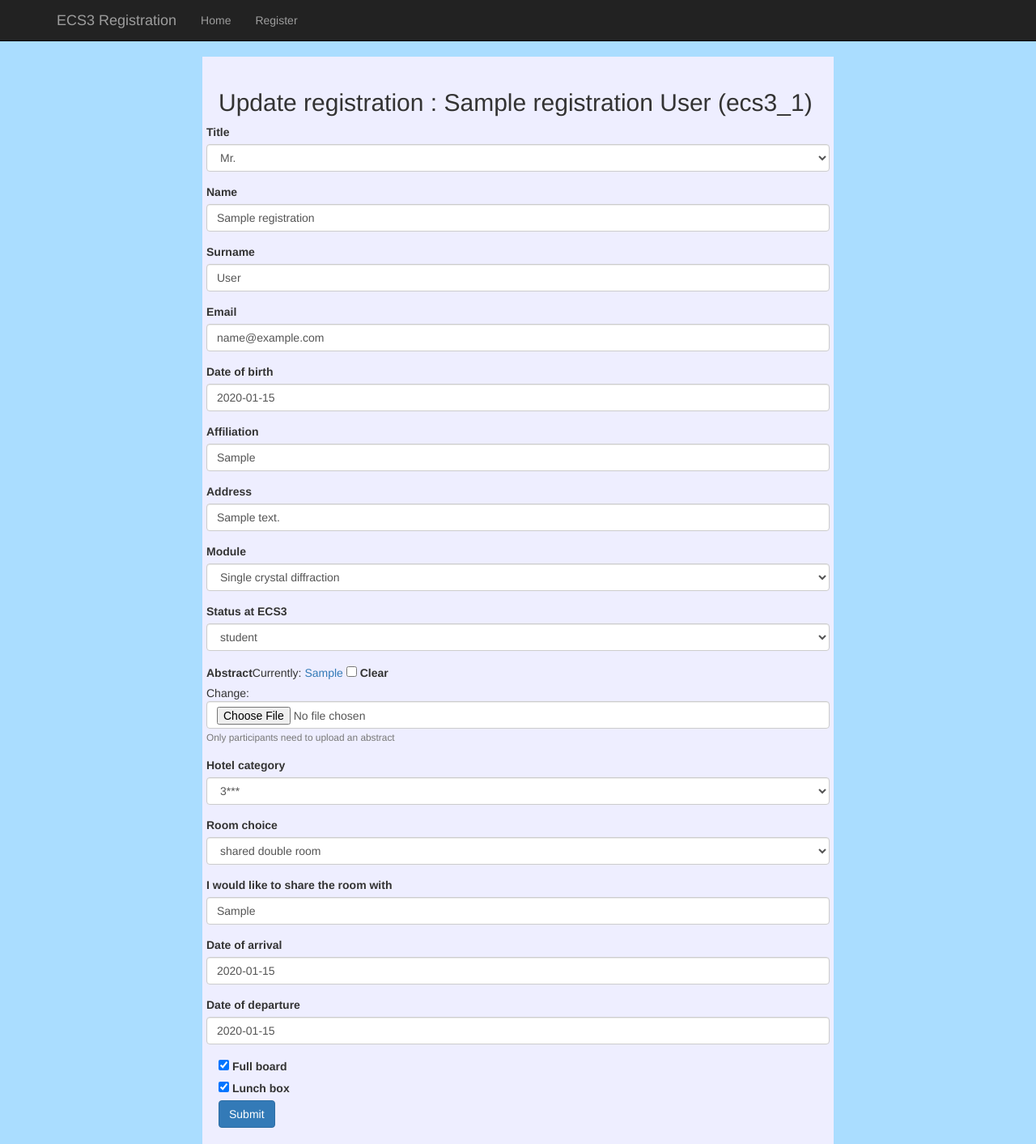
After one commit to zoranstefanic/ecs3, a Django app: page /registration/update/1 in a window 1280 px wide. The commit adds this page. Shown: the whole page at 81% size. Run offline with Django 3.2, Linux system fonts and the light colour scheme; tables that the repository leaves empty hold one stand-in row (values such as "Sample post"); parts of the project's set-up code (start-up, migrations or seed data) failed here and were passed over; some libraries are stand-ins or nearby versions.

```diff
--- a/registrations/models.py
+++ b/registrations/models.py
@@ -1,16 +1,18 @@
-from random import randint
+from random import choice
 from django.db import models
 
 MODULECHOICES = ((1, 'Single crystal diffraction'),
                  (2, 'Powder diffraction'))
 
-STATUSCHOICES = ((1, 'participant'),
+STATUSCHOICES = ((1, 'student'),
                  (2, 'lecturer'),
-                 (3, 'accompanying person'))
+                 (3, 'accompanying person'),
+                 (4, 'organizer'))
 
 TITLECHOICES = ((1, 'Mr.'),
                  (2, 'Ms.'),
-                 (3, 'Dr.'))
+                 (3, 'Dr.'),
+                 (4, 'Prof.'))
 
 HOTELCHOICES = ((1, '3***'),
                  (2, '4****'),
@@ -20,8 +22,10 @@ ROOMCHOICES = ((1, 'shared double room'),
                  )
 
 def generate_code():
-    i = randint(1,999)
-    return i
+    "This has to insure to pick a unique number from remaining"
+    taken_codes = set(Registration.objects.values_list('code',flat=True))
+    available_codes = set(range(1,999)) - taken_codes
+    return choice(list(available_codes))
 
 class Registration(models.Model):
     "Stores registration and payment information"
@@ -51,9 +55,9 @@ class Registration(models.Model):
     full_board  = models.BooleanField(default=False, help_text="")
     lunch_box   = models.BooleanField(default=False)
 
-    accepted = models.BooleanField(default=False,editable=False)
+    accepted = models.BooleanField(default=False, editable=False)
     created = models.DateTimeField(auto_now_add=True,editable=False)
-    paid = models.BooleanField(default=False,editable=False)
+    paid = models.BooleanField(default=False, editable=False)
     code = models.PositiveSmallIntegerField(editable=False, default = generate_code)
 
     def __unicode__(self):
--- /dev/null
+++ b/registrations/templates/registration_update.html
@@ -0,0 +1,21 @@
+{%extends "base.html"%}
+{% load bootstrap3 %}
+{% block 'content' %}
+        <div class="row">
+            <div class="col-lg-8 col-md-offset-2" style="background:#eef;padding:20px;">
+            <h2>
+              Update registration : {{ object }} (ecs3_{{ object.code }})
+            </h2>
+                <form action="" method="post" enctype="multipart/form-data" class="form-horizontal" role="form">
+                  {% csrf_token %}
+                  {% bootstrap_form form %}
+                  {% buttons %}
+                    <button type="submit" class="btn btn-primary">
+                      {% bootstrap_icon "star" %} Submit
+                    </button>
+                  {% endbuttons %}
+                </form>
+
+            </div>
+        </div>
+{% endblock %}
--- a/registrations/urls.py
+++ b/registrations/urls.py
@@ -4,6 +4,9 @@ from . import views
 urlpatterns = [
     url(r'home/$', views.home, name='home'),
     url(r'form/$', views.RegistrationCreate.as_view(), name='registration_form'),
+    url(r'update/(?P<pk>\d+)$', views.RegistrationUpdate.as_view(), name='registration_update'),
+    url(r'accept/(?P<pk>\d+)$', views.registration_accept, name='registration_accept'),
+    url(r'accepted/(?P<pk>\d+)$', views.registration_accepted, name='registration_accepted'),
     url(r'list/$', views.RegistrationList.as_view(), name='registration_list'),
     url(r'thanks/$', views.thanks, name='thanks')
 ]
--- a/registrations/views.py
+++ b/registrations/views.py
@@ -1,5 +1,5 @@
-from django.shortcuts import render
-from django.views.generic.edit import CreateView
+from django.shortcuts import render, redirect
+from django.views.generic.edit import CreateView, UpdateView
 from django.views.generic import ListView
 from .forms import RegistrationForm
 from .models import Registration
@@ -24,3 +24,19 @@ def home(request):
 class RegistrationList(ListView):
     model = Registration
     template_name = "registration_list.html"
+
+class RegistrationUpdate(UpdateView):
+    model = Registration
+    form_class = RegistrationForm
+    template_name = 'registration_update.html'
+    success_url = "/registration/list/"
+
+def registration_accept(request,pk):
+    reg = Registration.objects.get(pk=pk)
+    return render(request,'registration_accept.html',{'reg':reg})
+
+def registration_accepted(request,pk):
+    reg = Registration.objects.get(pk=pk)
+    reg.accepted = True
+    reg.save()
+    return redirect('registration_list')
```
Also changed, not shown: registrations/templates/registration_accept.html (added, +12 -0 lines), registrations/templates/registration_list.html (+5 -4 lines).
